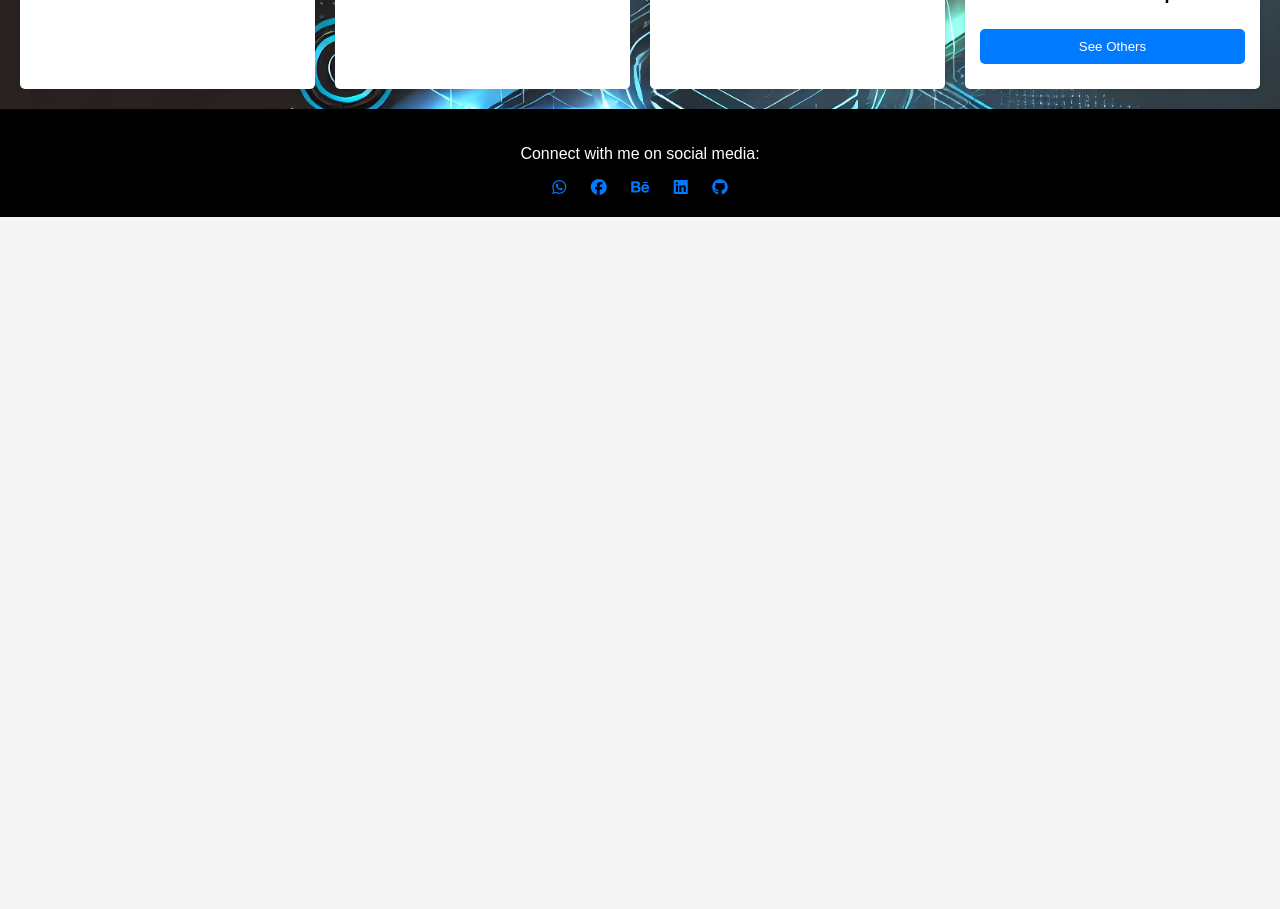
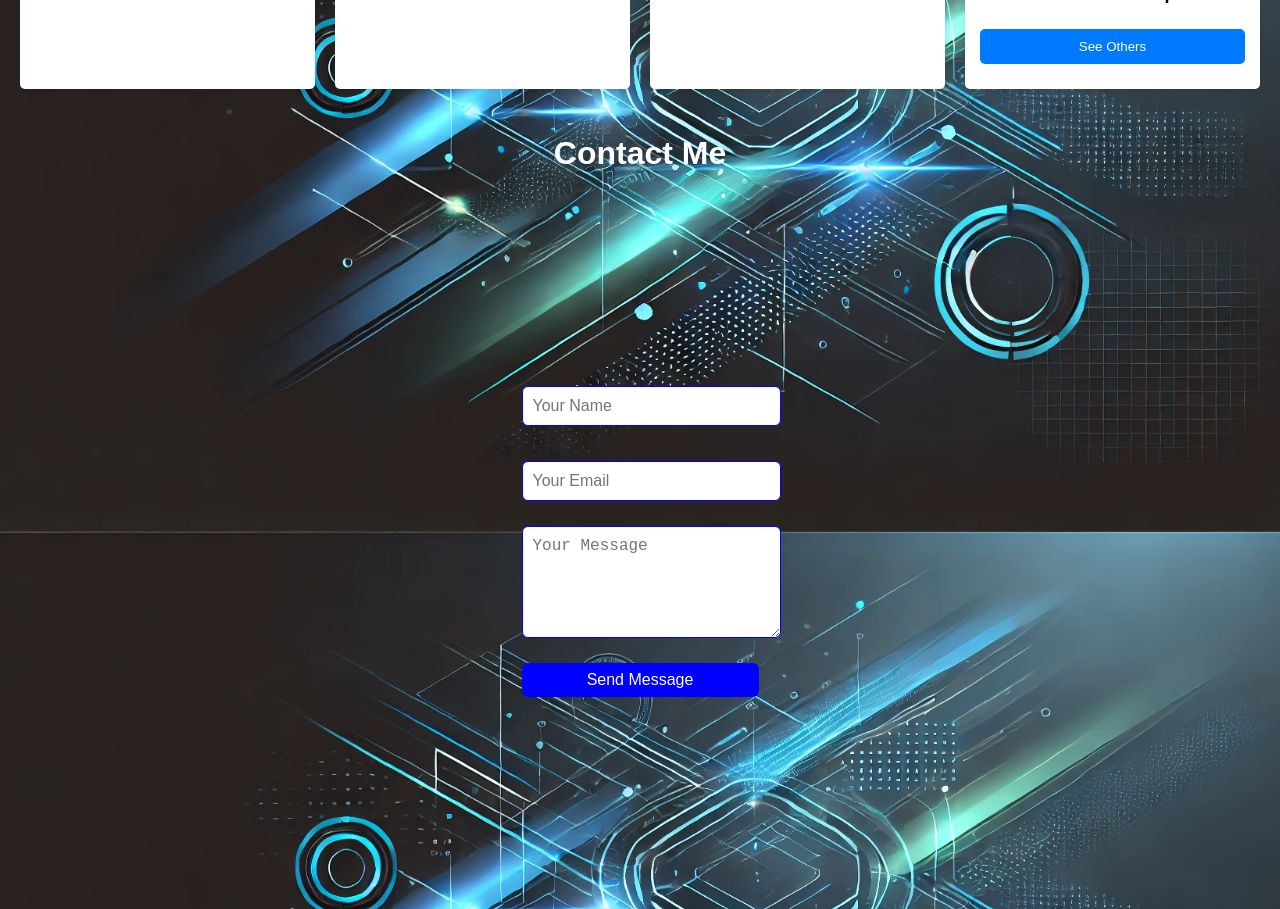
Before and after one commit to kiragushad/Graphics, a plain HTML site: page index.html in a window 1280 px wide. Shown: the part 1068-1977 px from the top of the page. Before the commit the page ends 1285 px from the top, so only its background shows below. Drawn offline with Linux system fonts and the light colour scheme.

Commit message:
Added new css and js features

```diff
--- a/index.html
+++ b/index.html
@@ -17,6 +17,8 @@
         <li><a href="#business-cards">Business Cards</a></li>
         <li><a href="#posters">Posters</a></li>
         <li><a href="#other-graphics">Other Graphics</a></li>
+        <li><a href="#contact">Contact</a></li>
+
         <i class="fa fa-times" aria-hidden="true"></i>
     </ul>
     <i class="fa fa-bars" aria-hidden="true"></i>
@@ -82,43 +84,20 @@
         </div>
     </div>
 </div>
-<!--<div class="form-container">
-    <div class="tabs">
-        <button class="tab active" onclick="showForm('login')">Login</button>
-        <button class="tab" onclick="showForm('register')">Register</button>
-        <button class="tab" onclick="showForm('forgot')">Forgot Password</button>
-    </div>
+<section id="contact" class="contact">
+    <h2>Contact Me</h2>
+    <form action="https://formspree.io/f/mqapgkdb" method="POST" class="contact-form">
+      <input type="text" name="name" placeholder="Your Name" required>
+      <input type="email" name="email" placeholder="Your Email" required>
+      <textarea name="message" rows="5" placeholder="Your Message" required></textarea>
 
-    <div id="login" class="form active">
-        <h2>Login</h2>
-        <input type="email" placeholder="Email" required>
-        <input type="password" placeholder="Password" required>
-        <button>Login</button>
-    </div>
+      <!-- Optional: spam prevention -->
+      <input type="text" name="_honey" style="display:none">
 
-    <div id="register" class="form">
-        <h2>Register</h2>
-        <input type="text" placeholder="Full Name" required>
-        <input type="email" placeholder="Email" required>
-        <input type="password" placeholder="Password" required>
-        <button>Register</button>
-    </div>
+      <button type="submit">Send Message</button>
+    </form>
+  </section>
 
-    <div id="forgot" class="form">
-        <h2>Forgot Password</h2>
-        <input type="email" placeholder="Enter your email" required>
-        <button>Reset Password</button>
-    </div>
-</div>-->
-
-<script>
-    function showForm(formId) {
-        document.querySelectorAll('.form').forEach(form => form.classList.remove('active'));
-        document.getElementById(formId).classList.add('active');
-        document.querySelectorAll('.tab').forEach(tab => tab.classList.remove('active'));
-        event.target.classList.add('active');
-    }
-</script>
 
 
 <footer>
--- a/script.js
+++ b/script.js
@@ -26,3 +26,10 @@ links.forEach(link => {
         menu.classList.add('close')
     })
 })
+
+    const form = document.querySelector(".contact-form");
+    form.addEventListener("submit", function (e) {
+        setTimeout(() => {
+            alert("Thank you! Your message has been sent.");
+        }, 500);
+    });
--- a/styles.css
+++ b/styles.css
@@ -302,3 +302,63 @@ button:hover {
         right: 20px;
     }
 }
+
+#contact {
+    display: flex;
+    flex-direction: column;    /* Align elements vertically */
+    justify-content: center;   /* Center vertically */
+    align-items: center;       /* Center horizontally */
+    text-align: center;        /* Center the text */
+    color: white;              /* Change text color to white */
+    height: 100vh;             /* Make sure it takes up full height of the screen */
+
+}
+
+#contact h2 {
+    margin-bottom: 1px;       /* Reduce the margin to bring the heading closer to the form */
+    font-size: 2rem;
+}
+
+.contact-section {
+    background-color: #f0f0f0;
+    padding: 50px 20px;
+    text-align: center;
+}
+
+.contact-section h2 {
+    font-size: 28px;
+    margin-bottom: 10px;
+    color: blue;
+}
+
+.contact-form {
+    max-width: 600px;
+    margin: auto;
+    display: flex;
+    flex-direction: column;
+    gap: 15px;
+}
+
+.contact-form input,
+.contact-form textarea {
+    padding: 10px;
+    font-size: 16px;
+    border: 1px solid blue;
+    border-radius: 6px;
+    width: 100%;
+}
+
+.contact-form button {
+    padding:8px 12px;
+    font-size: 16px;
+    background-color: blue;
+    border: none;
+    color: white;
+    border-radius: 6px;
+    cursor: pointer;
+    transition: background-color 0.3s ease;
+}
+
+.contact-form button:hover {
+    background-color: #0056b3;
+}
```
